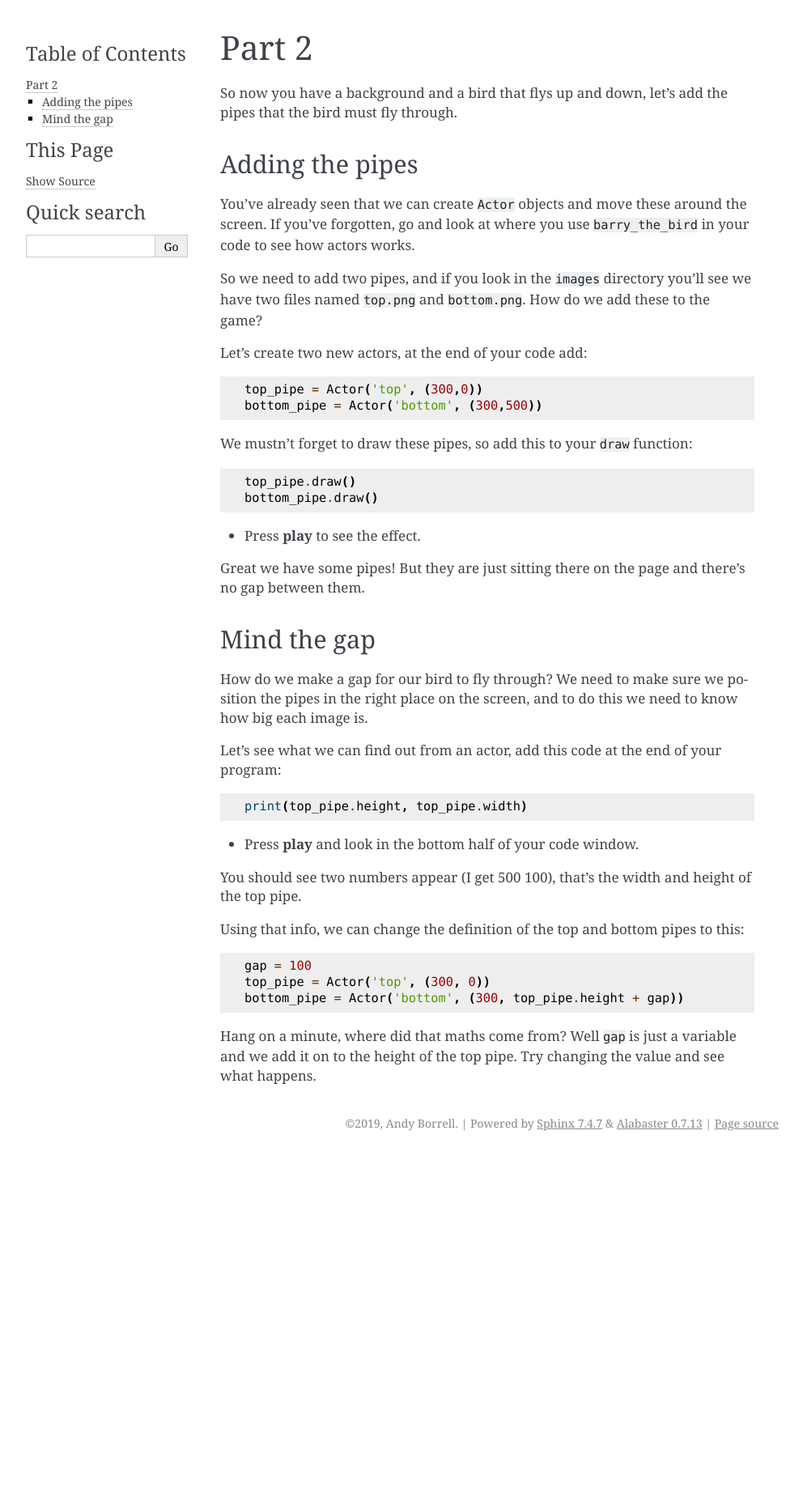
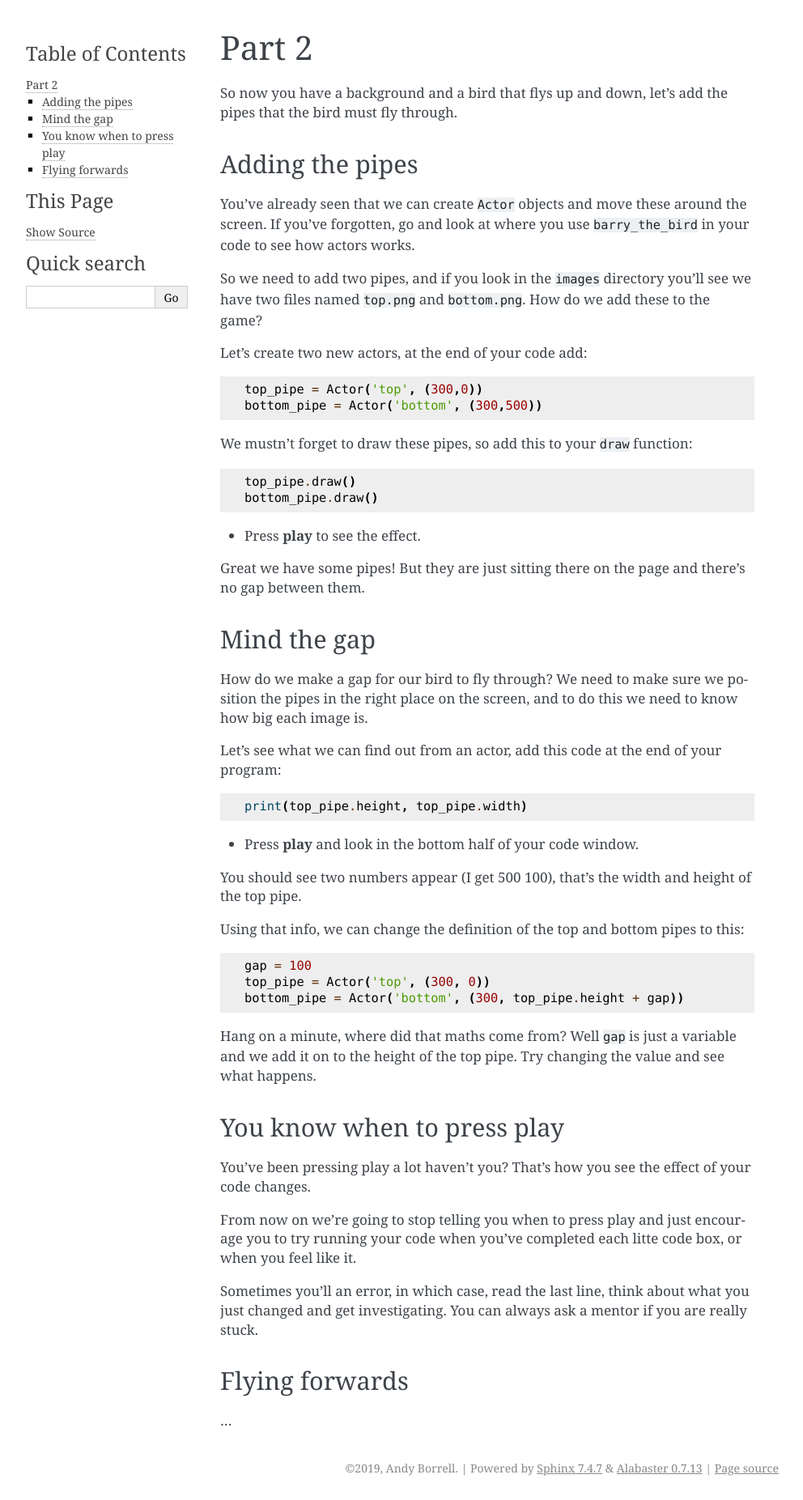
Before and after one commit to andyborrell/pygamezero_bird, a Sphinx documentation site: the page built from docs/source/part2.rst, in a window 1280 px wide. Shown: the whole page at 81% size, without its empty margins (148-1140 px from the left). Built offline with Sphinx 7.4.7, drawn with Linux system fonts in a browser that asks for light colours; before the commit the page ends 1427 px from its top, so only the background shows below that.

Commit message:
Press play

```diff
--- a/docs/source/part2.rst
+++ b/docs/source/part2.rst
@@ -56,3 +56,19 @@ Using that info, we can change the definition of the top and bottom pipes to thi
    bottom_pipe = Actor('bottom', (300, top_pipe.height + gap))
 
 Hang on a minute, where did that maths come from? Well :code:`gap` is just a variable and we add it on to the height of the top pipe. Try changing the value and see what happens.
+
+
+You know when to press play
+---------------------------
+
+You've been pressing play a lot haven't you? That's how you see the effect of your code changes.
+
+From now on we're going to stop telling you when to press play and just encourage you to try running your code when you've completed each litte code box, or when you feel like it.
+
+Sometimes you'll an error, in which case, read the last line, think about what you just changed and get investigating. You can always ask a mentor if you are really stuck.
+
+
+Flying forwards
+---------------
+
+...
```
